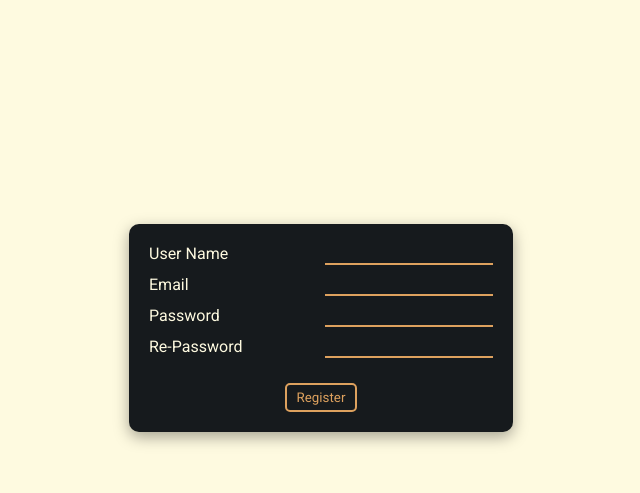
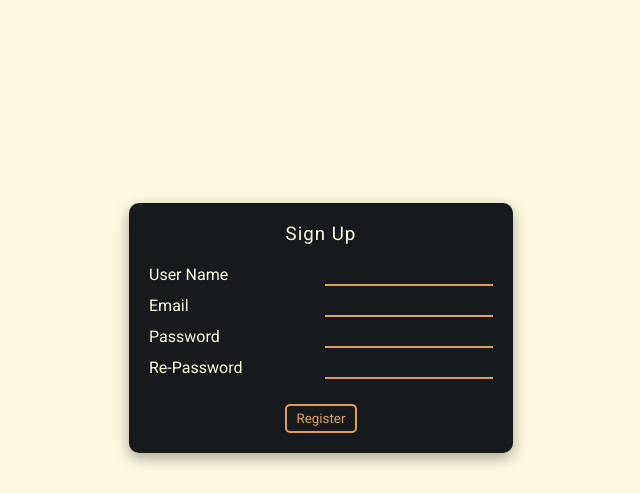
Before and after one commit to gdevakrishnan/py_agri, a Django app: page /signup/ in a window 1280 px wide. Shown: the part 132-625 px from the top of the page, without its empty margins (319-959 px from the left). Run offline with Django 4.2, Linux system fonts and the light colour scheme.

Commit message:
user auth css final touch 1

```diff
--- a/agri_app/static/css/style.css
+++ b/agri_app/static/css/style.css
@@ -408,3 +408,11 @@ nav ul li:hover a {
 .logout .container p a {
   color: var(--main4);
 }
+
+/* SIGN UP AND LOGIN TITLE */
+.login .container form .title, .signup .container form .title {
+  color: var(--bg);
+  margin-bottom: 10px;
+  font-weight: 400;
+  letter-spacing: 1px;
+}
--- a/agri_app/templates/login.html
+++ b/agri_app/templates/login.html
@@ -4,7 +4,7 @@
         <form method="post" autocomplete="off">
 
             {% csrf_token %}
-
+            <h3 class="title">Login</h3>
             <div class="form_group">
                 <label for="user-name">User Name</label>
                 {{form.username}}
--- a/agri_app/templates/profile.html
+++ b/agri_app/templates/profile.html
@@ -1,7 +1,7 @@
 {% extends 'template.html' %} {% block content %}
 <section class="profile">
     <div class="container">
-        <img src="../static/images/profile_image.jpg" alt="profile" class="profile_img">
+        <img src="../static/images/profile_image.png" alt="profile" class="profile_img">
         <h3><span>User Name:</span> {{user.username}}<h3>
         <h3><span>Email:</span> {{user.email}}<h3>
     </div>
--- a/agri_app/templates/signup.html
+++ b/agri_app/templates/signup.html
@@ -4,6 +4,7 @@
     <div class="container">
         <form method="post" autocomplete="off">
                 {% csrf_token %}
+                <h3 class="title">Sign Up</h3>
                 <div class="form_group">
                     <label for="user-name">User Name</label>
                     {{form.username}}
```
Also changed, not shown: agri_app/static/images/profile_image.png (added), db.sqlite3.
